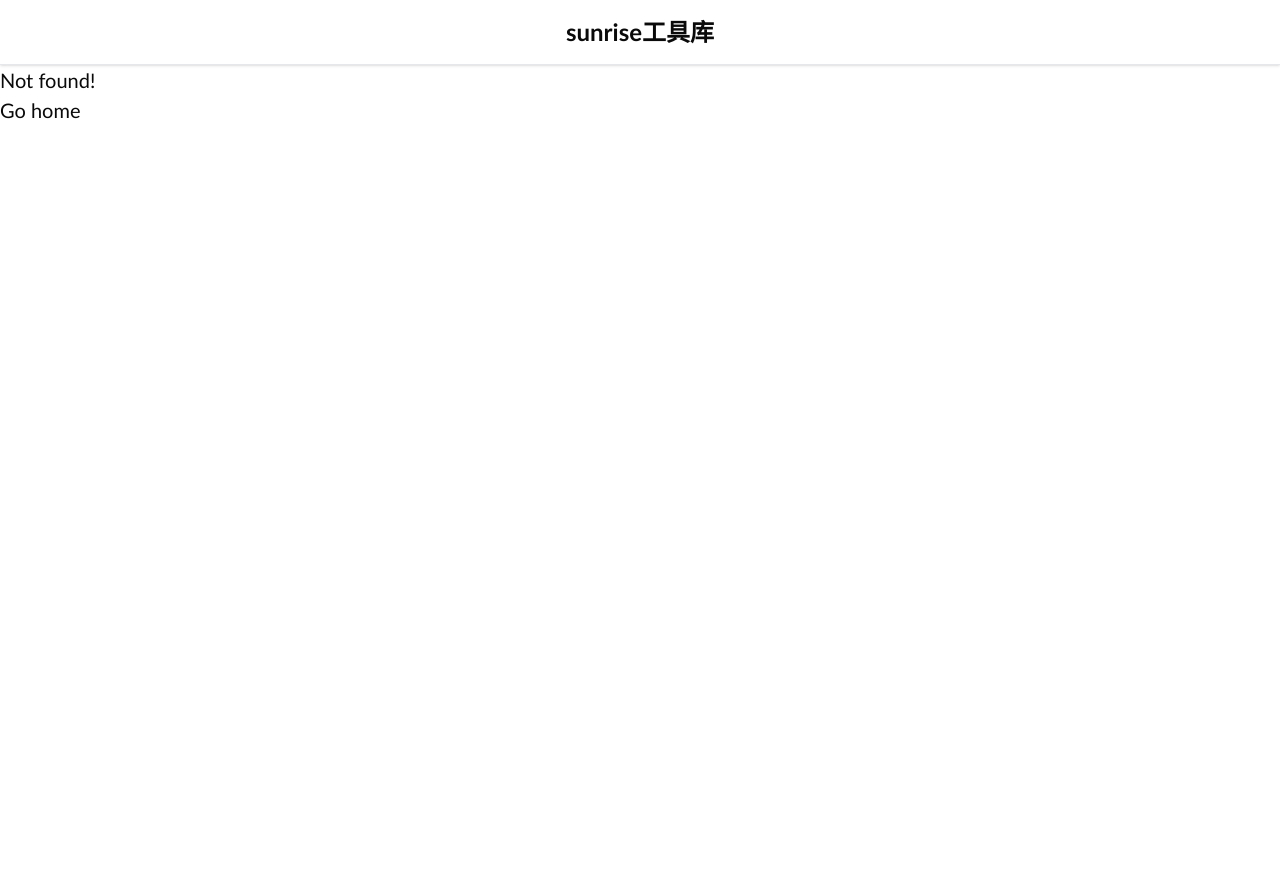
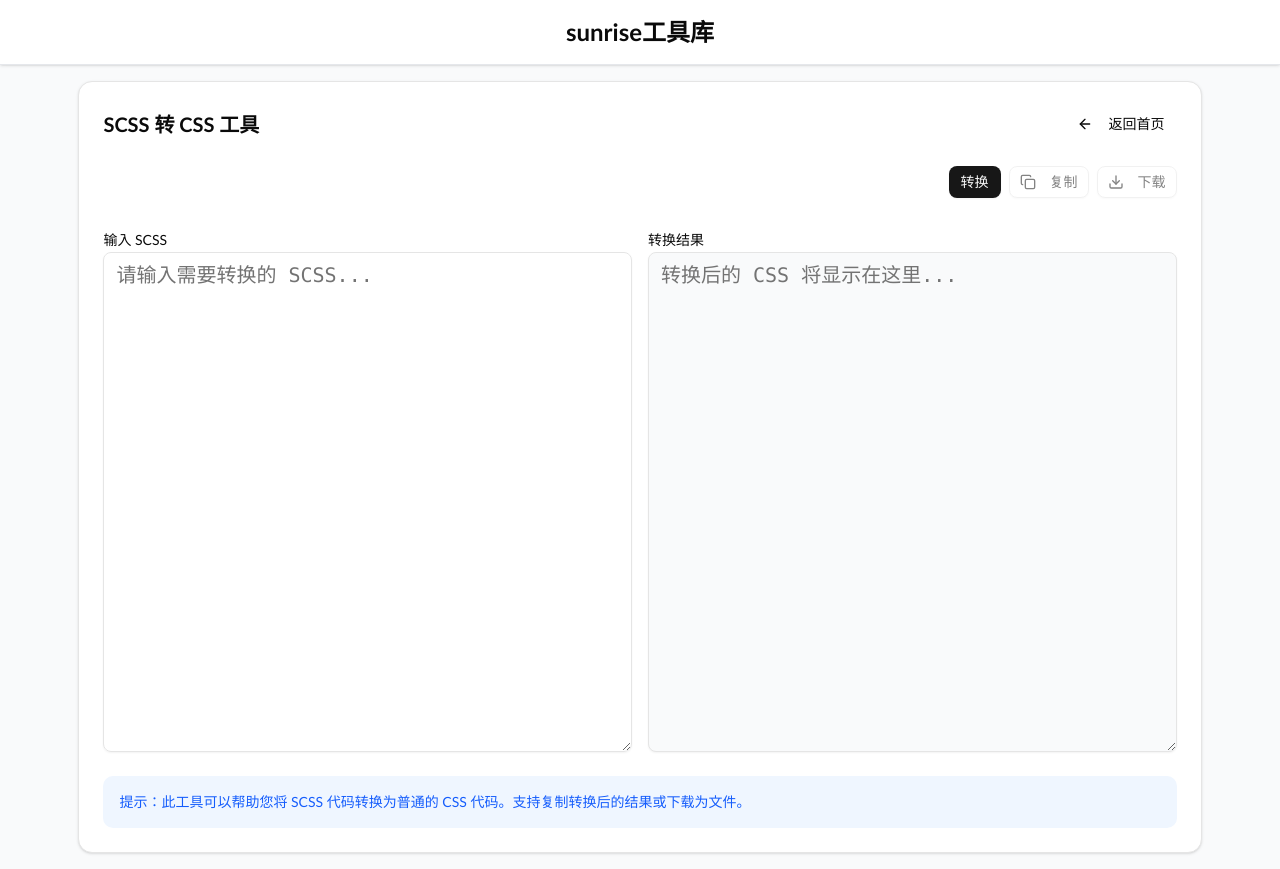
Before and after one commit to Sunrisies/bun-react, a React (Vite) app: page /scssConverter in a window 1280 px wide. Before the commit this address had no page. Before the commit the page ends 800 px from the top, so only its background shows below. Built offline with nearby package versions, Linux system fonts and the light colour scheme.

Commit message:
feat: 添加 SCSS 转 CSS 功能
新增 SCSS 转 CSS 工具页面，支持 SCSS 代码转换为 CSS 代码，并提供复制和下载功能。添加 `sass` 依赖以支持 SCSS 编译。

```diff
--- a/package.json
+++ b/package.json
@@ -42,6 +42,7 @@
     "react": "^19.0.0",
     "react-dom": "^19.0.0",
     "react-dropzone": "^14.3.8",
+    "sass": "^1.87.0",
     "sonner": "^2.0.1",
     "sunrise-utils": "^1.0.27",
     "tailwind-merge": "^3.0.2",
--- a/src/pages/index.tsx
+++ b/src/pages/index.tsx
@@ -148,6 +148,11 @@
           path: "/cssFormatter"
         },
         {
+          title: "SCSS转CSS",
+          description: "SCSS代码转换为CSS代码",
+          path: "/scssConverter"
+        },
+        {
           title: "ascii码对应表",
           description: "ascii码对应表",
           path: "/asciiTable"
--- /dev/null
+++ b/src/pages/scssConverter.tsx
@@ -0,0 +1,144 @@
+import { createFileRoute, useNavigate } from "@tanstack/react-router";
+import { useState } from "react";
+import { Button } from "@/components/ui/button";
+import { ArrowLeft, Copy, Download } from "lucide-react";
+import { Card, CardContent, CardHeader, CardTitle } from "@/components/ui/card";
+import { Textarea } from "@/components/ui/textarea";
+import { toast } from "sonner";
+import * as sass from 'sass';
+
+export const Route = createFileRoute("/scssConverter")({
+  component: ScssConverter,
+});
+
+function ScssConverter() {
+  const navigate = useNavigate();
+  const [input, setInput] = useState("");
+  const [output, setOutput] = useState("");
+  const [error, setError] = useState<string | null>(null);
+
+  const convertScss = () => {
+    try {
+      if (!input.trim()) {
+        setOutput("");
+        setError(null);
+        return;
+      }
+
+      const result = sass.compileString(input);
+      setOutput(result.css);
+      setError(null);
+    } catch (err) {
+      setError("SCSS 格式无效，请检查输入");
+      setOutput("");
+    }
+  };
+
+  const copyToClipboard = async () => {
+    try {
+      await navigator.clipboard.writeText(output);
+      toast.success("已复制到剪贴板");
+    } catch (err) {
+      toast.error("复制失败");
+    }
+  };
+
+  const downloadCss = () => {
+    try {
+      const blob = new Blob([output], { type: "text/css" });
+      const url = URL.createObjectURL(blob);
+      const a = document.createElement("a");
+      a.href = url;
+      a.download = "converted.css";
+      document.body.appendChild(a);
+      a.click();
+      document.body.removeChild(a);
+      URL.revokeObjectURL(url);
+    } catch (err) {
+      toast.error("下载失败");
+    }
+  };
+
+  return (
+    <div className="flex h-full items-center justify-center p-4 bg-gray-50">
+      <Card className="w-full max-w-[90%] overflow-hidden">
+        <CardHeader>
+          <div className="flex justify-between items-center">
+            <CardTitle>SCSS 转 CSS 工具</CardTitle>
+            <Button onClick={() => navigate({ to: "/" })} variant="ghost">
+              <ArrowLeft className="h-4 w-4 mr-2" />
+              返回首页
+            </Button>
+          </div>
+        </CardHeader>
+        <CardContent>
+          <div className="space-y-6">
+            {/* 操作按钮 */}
+            <div className="flex justify-end gap-2">
+              <Button onClick={convertScss} size="sm">
+                转换
+              </Button>
+              <Button
+                onClick={copyToClipboard}
+                size="sm"
+                variant="outline"
+                disabled={!output}
+              >
+                <Copy className="h-4 w-4 mr-2" />
+                复制
+              </Button>
+              <Button
+                onClick={downloadCss}
+                size="sm"
+                variant="outline"
+                disabled={!output}
+              >
+                <Download className="h-4 w-4 mr-2" />
+                下载
+              </Button>
+            </div>
+
+            {/* 左右布局的编辑区域 */}
+            <div className="grid grid-cols-2 gap-4">
+              {/* 左侧输入 */}
+              <div className="space-y-2">
+                <label className="text-sm font-medium">输入 SCSS</label>
+                <Textarea
+                  placeholder="请输入需要转换的 SCSS..."
+                  value={input}
+                  onChange={(e) => setInput(e.target.value)}
+                  className="min-h-[500px] font-mono"
+                />
+              </div>
+
+              {/* 右侧输出 */}
+              <div className="space-y-2">
+                <label className="text-sm font-medium">转换结果</label>
+                <Textarea
+                  value={output}
+                  readOnly
+                  className="min-h-[500px] font-mono bg-gray-50"
+                  placeholder="转换后的 CSS 将显示在这里..."
+                />
+              </div>
+            </div>
+
+            {/* 错误提示 */}
+            {error && (
+              <div className="p-4 bg-red-50 rounded-lg">
+                <p className="text-sm text-red-600">{error}</p>
+              </div>
+            )}
+
+            {/* 提示信息 */}
+            <div className="p-4 bg-blue-50 rounded-lg">
+              <p className="text-sm text-blue-600">
+                提示：此工具可以帮助您将 SCSS 代码转换为普通的 CSS 代码。支持复制转换后的结果或下载为文件。
+              </p>
+            </div>
+          </div>
+        </CardContent>
+      </Card>
+    </div>
+  );
+}
--- a/src/routeTree.gen.ts
+++ b/src/routeTree.gen.ts
@@ -18,6 +18,7 @@
 import { Route as WatermarkImport } from './pages/watermark'
 import { Route as VideoToGifImport } from './pages/videoToGif'
 import { Route as TimestampConverterImport } from './pages/timestampConverter'
+import { Route as ScssConverterImport } from './pages/scssConverter'
 import { Route as QrGeneratorImport } from './pages/qrGenerator'
 import { Route as PortTableImport } from './pages/portTable'
 import { Route as PdfToWordImport } from './pages/pdfToWord'
@@ -102,6 +103,12 @@
 const TimestampConverterRoute = TimestampConverterImport.update({
   id: '/timestampConverter',
   path: '/timestampConverter',
+  getParentRoute: () => rootRoute,
+} as any)
+
+const ScssConverterRoute = ScssConverterImport.update({
+  id: '/scssConverter',
+  path: '/scssConverter',
   getParentRoute: () => rootRoute,
 } as any)
 
@@ -382,6 +389,13 @@
       preLoaderRoute: typeof QrGeneratorImport
       parentRoute: typeof rootRoute
     }
+    '/scssConverter': {
+      id: '/scssConverter'
+      path: '/scssConverter'
+      fullPath: '/scssConverter'
+      preLoaderRoute: typeof ScssConverterImport
+      parentRoute: typeof rootRoute
+    }
     '/timestampConverter': {
       id: '/timestampConverter'
       path: '/timestampConverter'
@@ -472,6 +486,7 @@
   '/pdfToWord': typeof PdfToWordRoute
   '/portTable': typeof PortTableRoute
   '/qrGenerator': typeof QrGeneratorRoute
+  '/scssConverter': typeof ScssConverterRoute
   '/timestampConverter': typeof TimestampConverterRoute
   '/videoToGif': typeof VideoToGifRoute
   '/watermark': typeof WatermarkRoute
@@ -505,6 +520,7 @@
   '/pdfToWord': typeof PdfToWordRoute
   '/portTable': typeof PortTableRoute
   '/qrGenerator': typeof QrGeneratorRoute
+  '/scssConverter': typeof ScssConverterRoute
   '/timestampConverter': typeof TimestampConverterRoute
   '/videoToGif': typeof VideoToGifRoute
   '/watermark': typeof WatermarkRoute
@@ -539,6 +555,7 @@
   '/pdfToWord': typeof PdfToWordRoute
   '/portTable': typeof PortTableRoute
   '/qrGenerator': typeof QrGeneratorRoute
+  '/scssConverter': typeof ScssConverterRoute
   '/timestampConverter': typeof TimestampConverterRoute
   '/videoToGif': typeof VideoToGifRoute
   '/watermark': typeof WatermarkRoute
@@ -574,6 +591,7 @@
     | '/pdfToWord'
     | '/portTable'
     | '/qrGenerator'
+    | '/scssConverter'
     | '/timestampConverter'
     | '/videoToGif'
     | '/watermark'
@@ -606,6 +624,7 @@
     | '/pdfToWord'
     | '/portTable'
     | '/qrGenerator'
+    | '/scssConverter'
     | '/timestampConverter'
     | '/videoToGif'
     | '/watermark'
@@ -638,6 +657,7 @@
     | '/pdfToWord'
     | '/portTable'
     | '/qrGenerator'
+    | '/scssConverter'
     | '/timestampConverter'
     | '/videoToGif'
     | '/watermark'
@@ -672,6 +692,7 @@
   PdfToWordRoute: typeof PdfToWordRoute
   PortTableRoute: typeof PortTableRoute
   QrGeneratorRoute: typeof QrGeneratorRoute
+  ScssConverterRoute: typeof ScssConverterRoute
   TimestampConverterRoute: typeof TimestampConverterRoute
   VideoToGifRoute: typeof VideoToGifRoute
   WatermarkRoute: typeof WatermarkRoute
@@ -705,6 +726,7 @@
   PdfToWordRoute: PdfToWordRoute,
   PortTableRoute: PortTableRoute,
   QrGeneratorRoute: QrGeneratorRoute,
+  ScssConverterRoute: ScssConverterRoute,
   TimestampConverterRoute: TimestampConverterRoute,
   VideoToGifRoute: VideoToGifRoute,
   WatermarkRoute: WatermarkRoute,
@@ -747,6 +769,7 @@
         "/pdfToWord",
         "/portTable",
         "/qrGenerator",
+        "/scssConverter",
         "/timestampConverter",
         "/videoToGif",
         "/watermark",
@@ -821,6 +844,9 @@
     "/qrGenerator": {
       "filePath": "qrGenerator.tsx"
     },
+    "/scssConverter": {
+      "filePath": "scssConverter.tsx"
+    },
     "/timestampConverter": {
       "filePath": "timestampConverter.tsx"
     },
```
Also changed, not shown: 1 other file (tests, documents, lock files or other folders).
